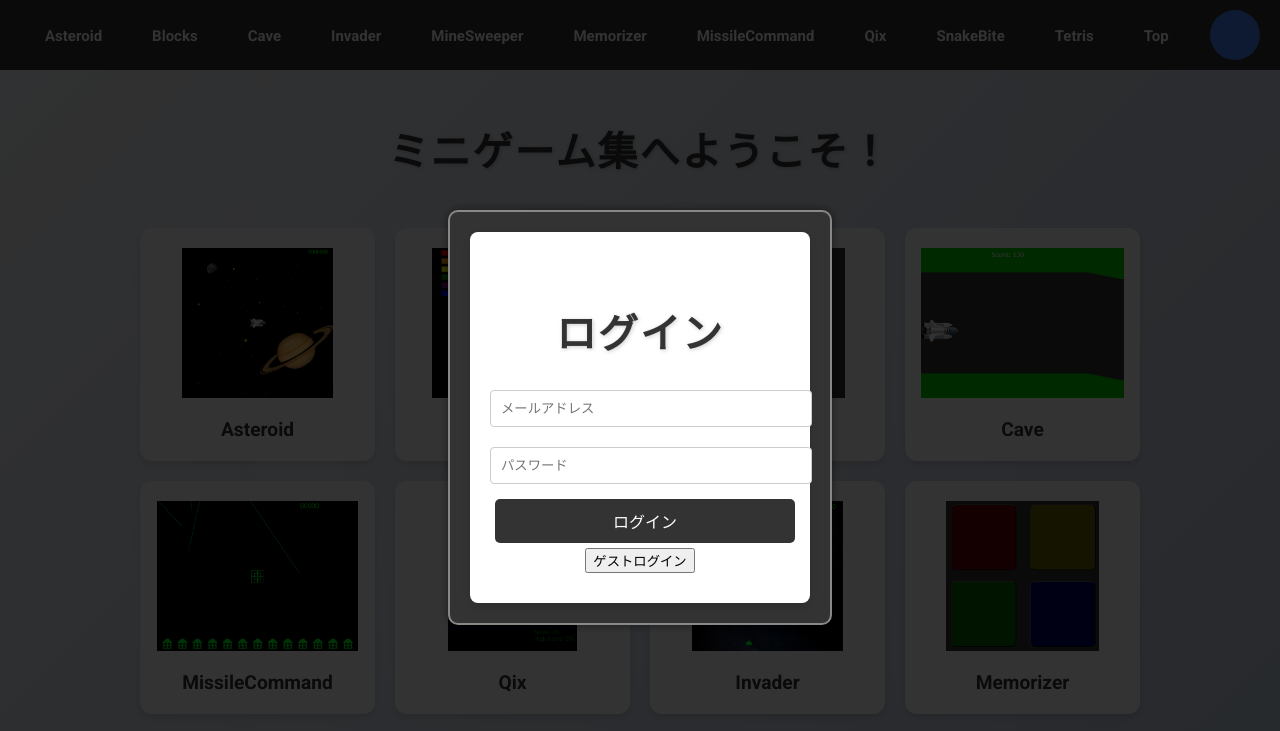
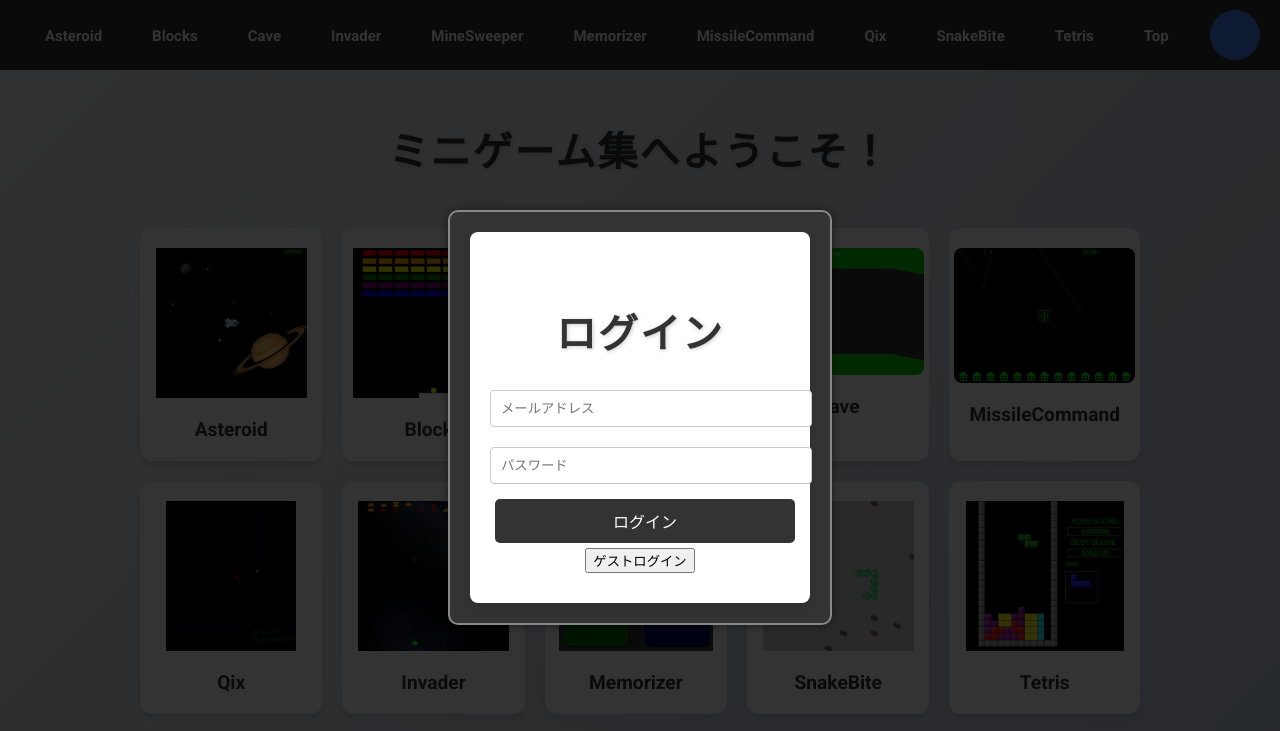
Before and after one commit to Graduation-Project-KBC-ITE-2-2/demo-repository, a website built with Vite: page index.html in a window 1280 px wide. Shown: the top 731 px of the page. Built offline with nearby package versions, Linux system fonts and the light colour scheme; no server answers.

Commit message:
ゲームタイトルを5×2列に変更

```diff
--- a/style.css
+++ b/style.css
@@ -229,7 +229,7 @@ h1 {
 
       .game-list {
         display: grid;
-        grid-template-columns: repeat(auto-fit, minmax(200px, 1fr)); /* レスポンシブなグリッドレイアウト */
+        grid-template-columns: repeat(5, 1fr); /* 常に5列に設定 */
         gap: 20px;
         max-width: 1000px;
         margin: 50px auto;
```
